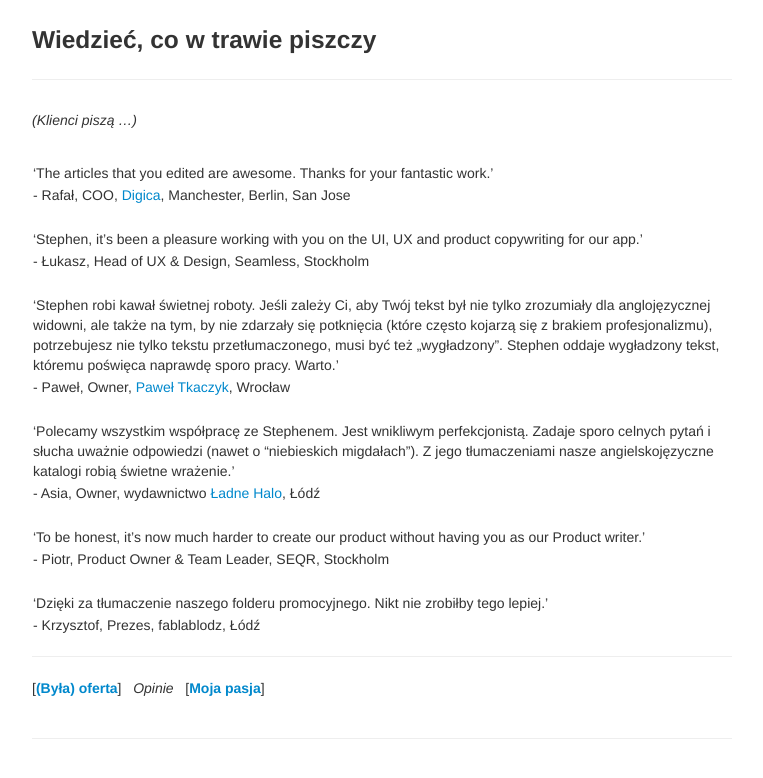
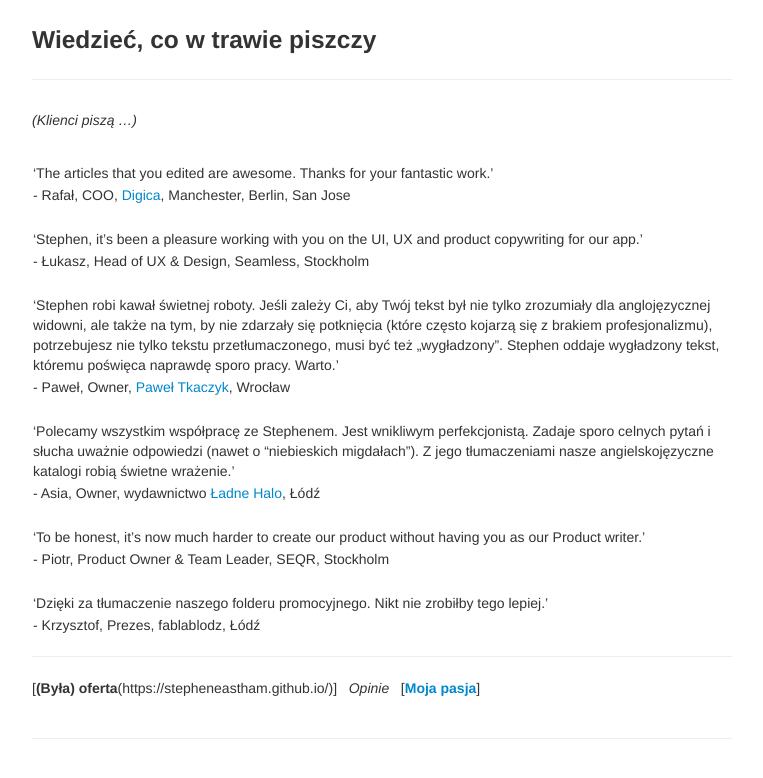
Before and after one commit to StephenEastham/StephenEastham.github.io, a Jekyll site: the page built from pages/opinie.md, in a window 1280 px wide. Shown: the top 778 px of the page, without its empty margins (258-1021 px from the left). Built offline with Jekyll 4.4.1, drawn with Linux system fonts in a browser that asks for light colours.

Commit message:
Update opinie.md

```diff
--- a/pages/opinie.md
+++ b/pages/opinie.md
@@ -37,4 +37,4 @@ description:
 
 ---
 
-[[__(Była) oferta__](https://stepheneastham.github.io/)]  &#xA0; _Opinie_  &#xA0; [[__Moja pasja__](../pages/pasja.html)]  &#xA0; <!-- [[__Kontakt__](pages/kontakt.html)] -->
+[__(Była) oferta__(https://stepheneastham.github.io/)]  &#xA0; _Opinie_  &#xA0; [[__Moja pasja__](../pages/pasja.html)]  &#xA0; <!-- [[__Kontakt__](pages/kontakt.html)] -->
```
